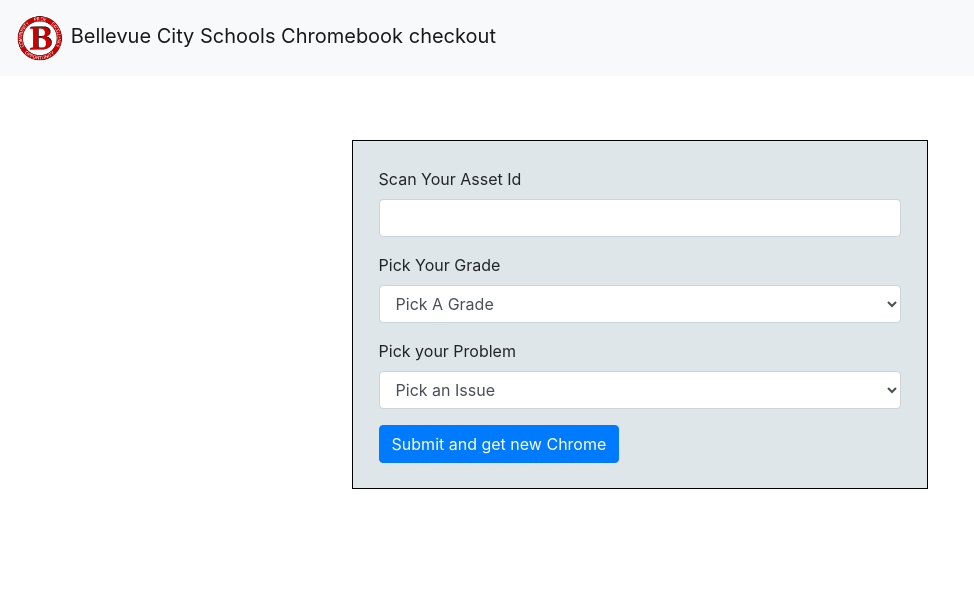
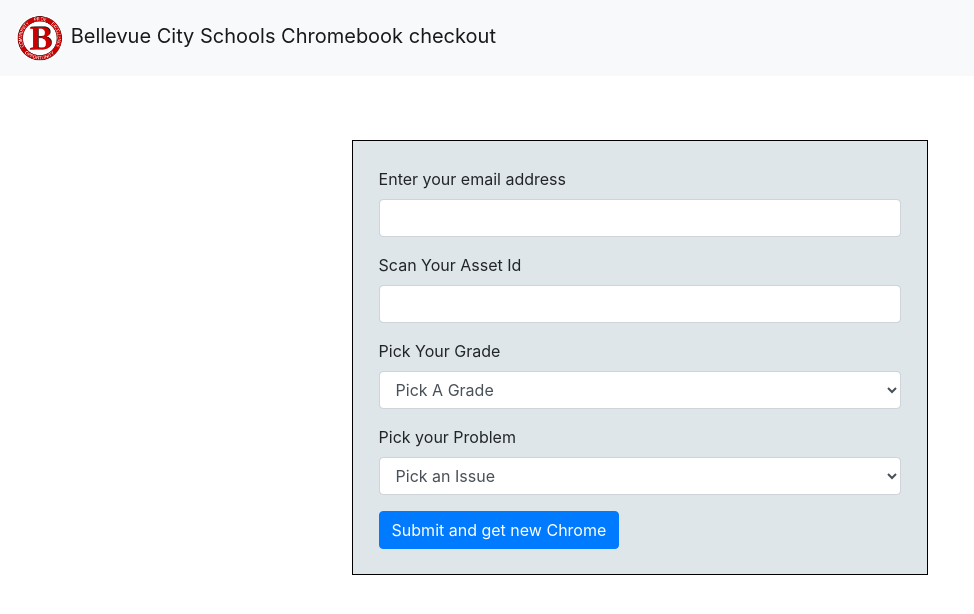
Before and after one commit to ngriffith29/cbFinal, a React (Create React App) app: page /broken in a window 1280 px wide. Shown: the top 614 px of the page, without its empty margins (0-974 px from the left). Built offline with nearby package versions, Linux system fonts and the light colour scheme.

Commit message:
added in email input

```diff
--- a/src/components/Broken.jsx
+++ b/src/components/Broken.jsx
@@ -15,10 +15,15 @@
     const [issues, setIssues] = useState(["Pick an Issue", "Broken Screen", "Broken Keys", 'fried motherboard'])
     const [pickedIssue, setPickedIssue] = useState(issues[0])
     const [input, setInputer] = useState("")
+    const [email, setEmail] = useState("")
 
     let handleInputChange = (event) => {
         setInputer(event.target.value)
 
+    }
+
+    let handleEmail = (event) => {
+        setEmail(event.target.value)
     }
 
     let handleChange = (event) => {
@@ -47,12 +52,14 @@
             axios.post('http://localhost:3000/lifetime/', {
                 assetTag: input,
                 brokeReason: pickedIssue,
-                grade: pickedGrade
+                grade: pickedGrade,
+                email: email
             }),
             axios.post('http://localhost:3000/students/', {
                 assetTag: input,
                 brokeReason: pickedIssue,
-                grade: pickedGrade
+                grade: pickedGrade,
+                email: email
             })
         ])
             .then(axios.spread((data1, data2) => {
@@ -72,6 +79,14 @@
     return (
         <div className="form-container">
             <Form onSubmit={e => { e.preventDefault() }}>
+
+            <FormGroup>
+                    <Label htmlFor="email">Enter your email address</Label>
+                    <Input id="email" onChange={handleEmail} value={email} />
+
+                </FormGroup>
+
+
                 <FormGroup>
                     <Label htmlFor="asset">Scan Your Asset Id</Label>
                     <Input id="asset" onChange={handleInputChange} value={input} />
```
